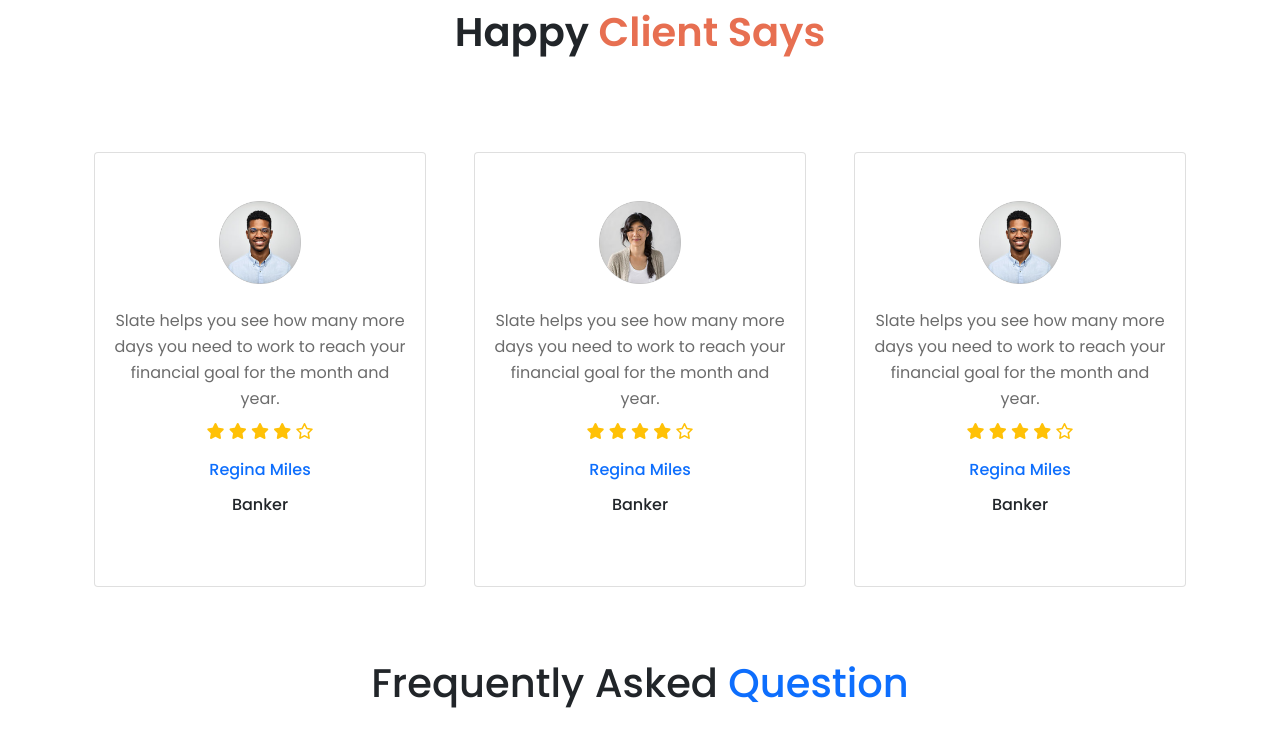
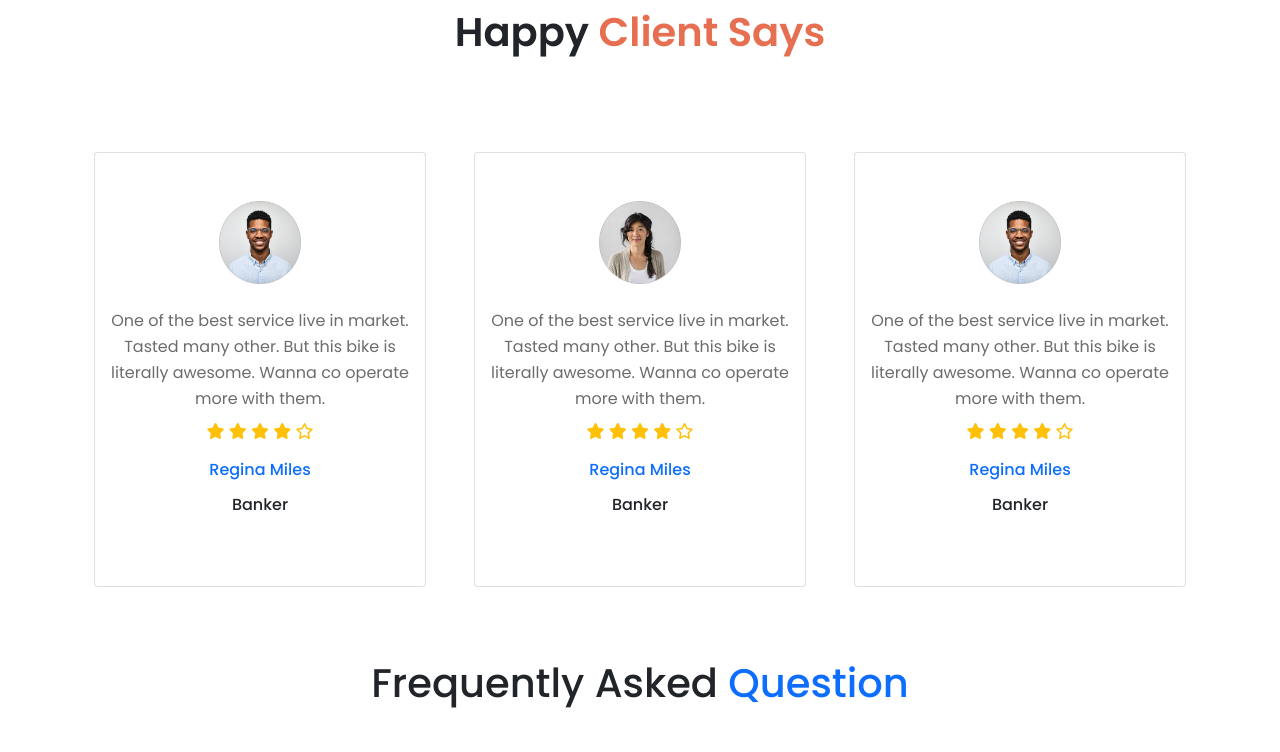
Before and after one commit to sameerbintaher/honda-cbr, a plain HTML site: page index.html in a window 1280 px wide. Shown: the part 1659-2411 px from the top of the page. Drawn offline with Linux system fonts and the light colour scheme.

Commit message:
some changed

```diff
--- a/index.html
+++ b/index.html
@@ -121,7 +121,6 @@
         </section>
         <!-- carousel section end  -->
 
-
     </header>
     <!-- header section end -->
 
@@ -157,7 +156,7 @@
                     <div class="card py-5">
                         <img src="images/user-1.png" class="card-img-top w-25 mx-auto d-block" alt="...">
                         <div class="card-body">
-                            <p class="text-center cbr-client-description mb-0 mt-2">Slate helps you see how many more days you need to work to reach your financial goal for the month and year.</p>
+                            <p class="text-center cbr-client-description mb-0 mt-2">One of the best service live in market. Tasted many other. But this bike is literally awesome. Wanna co operate more with them.</p>
                             <div class="text-warning text-center mt-2">
                                 <i class="fas fa-star"></i>
                                 <i class="fas fa-star"></i>
@@ -174,7 +173,7 @@
                     <div class="card py-5">
                         <img src="images/user-2.png" class="card-img-top w-25 mx-auto d-block" alt="...">
                         <div class="card-body">
-                            <p class="text-center cbr-client-description mb-0 mt-2">Slate helps you see how many more days you need to work to reach your financial goal for the month and year.</p>
+                            <p class="text-center cbr-client-description mb-0 mt-2">One of the best service live in market. Tasted many other. But this bike is literally awesome. Wanna co operate more with them.</p>
                             <div class="text-warning text-center mt-2">
                                 <i class="fas fa-star"></i>
                                 <i class="fas fa-star"></i>
@@ -191,7 +190,7 @@
                     <div class="card py-5">
                         <img src="images/user-1.png" class="card-img-top w-25 mx-auto d-block" alt="...">
                         <div class="card-body">
-                            <p class="text-center cbr-client-description mb-0 mt-2">Slate helps you see how many more days you need to work to reach your financial goal for the month and year.</p>
+                            <p class="text-center cbr-client-description mb-0 mt-2">One of the best service live in market. Tasted many other. But this bike is literally awesome. Wanna co operate more with them.</p>
                             <div class="text-warning text-center mt-2">
                                 <i class="fas fa-star"></i>
                                 <i class="fas fa-star"></i>
--- a/style.css
+++ b/style.css
@@ -9,7 +9,7 @@ body{
 }
 .cbr-p{
     font-weight: 300;
-    font-size: 14px;
+    font-size: 18px;
     color: #E0E0E0;
 }
 .cbr-btn{
```
